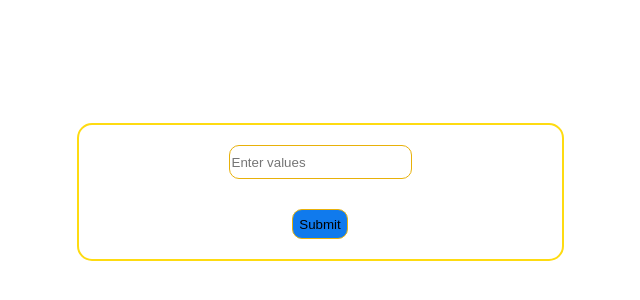
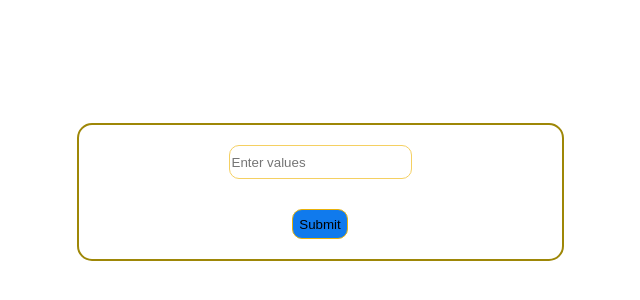
Before and after one commit to TejasriM07/QR_Project, a plain HTML site: page index.html in a window 1280 px wide. Shown: the part 216-516 px from the top of the page, without its empty margins (320-960 px from the left). Drawn offline with Linux system fonts and the light colour scheme.

Commit message:
update the styling of the main Page

```diff
--- a/style.css
+++ b/style.css
@@ -11,14 +11,14 @@
     align-items: center;
     justify-content: center;
     height: fit-content;
-    border: 2px solid rgb(254, 219, 17);
+    border: 2px solid rgb(158, 135, 7);
     gap: 30px;
     padding: 20px 150px;
             border-radius: 15px;
 
     input{
             height: 30px;
-            border: 1px solid rgb(232, 177, 10);
+            border: 1px solid rgb(245, 208, 98);
             border-radius: 10px;
             color: black;
 
```
